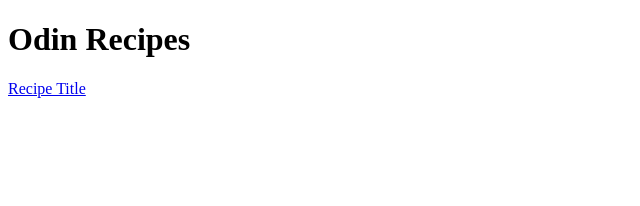
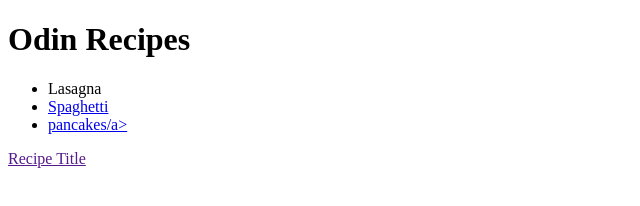
Before and after one commit to Tenzin992/odin-recipes, a plain HTML site: page index.html in a window 1280 px wide. Shown: the whole page, without its empty margins (0-640 px from the left). Drawn offline with Linux system fonts and the light colour scheme.

Commit message:
last lines

```diff
--- a/index.html
+++ b/index.html
@@ -7,6 +7,11 @@
 
   <body>
     <h1>Odin Recipes</h1>
-    <a href = "recipes/lasagna.html">Recipe Title</a>
+    <ul>
+      <li><a href="recipes/lasagna.html"></a> Lasagna</li>
+      <li><a href="recipes/spaghetti.html">Spaghetti</a></li>
+      <li><a href="recipes/pancakes.html">pancakes/a></li>
+    </ul>
+    <a href = "">Recipe Title</a>
   </body>
 </html>
```
